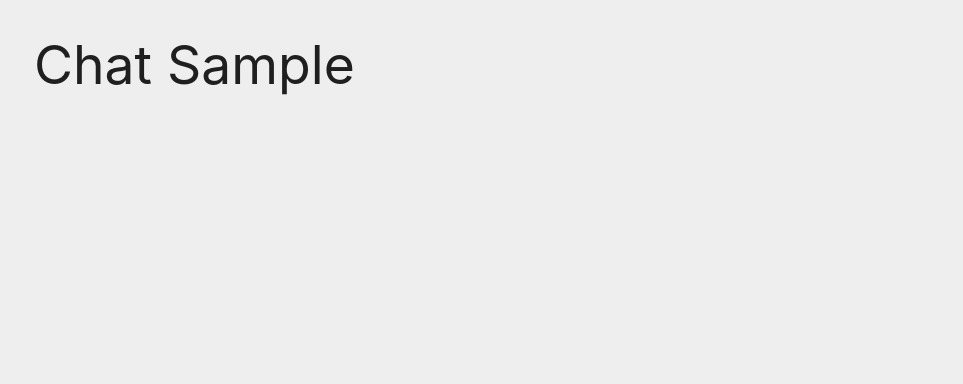
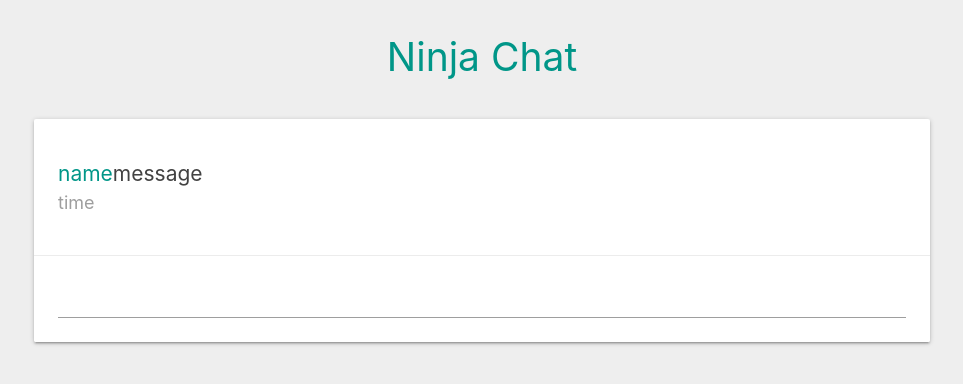
Before and after one commit to tomliangg/vue-chat, a Vue app: page /#/ in a window 1280 px wide. Both pictures are taken after typing "Sample" into the empty fields and a click on the button "ENTER CHAT". Shown: the top 384 px of the page, without its empty margins (158-1121 px from the left). Built offline with nearby package versions, Linux system fonts and the light colour scheme.

Commit message:
creating chat window

```diff
--- a/src/components/Chat.vue
+++ b/src/components/Chat.vue
@@ -1,6 +1,20 @@
 <template>
   <div class="chat container">
-    <h2>Chat {{ this.name }}</h2>
+    <h2 class="center teal-text">Ninja Chat</h2>
+    <div class="card">
+      <div class="card-content">
+        <ul class="messages">
+          <li>
+            <span class="teal-text">name</span>
+            <span class="grey-text text-darken-3">message</span>
+            <span class="grey-text time">time</span>
+          </li>
+        </ul>
+      </div>
+      <div class="card-action">
+        <input type="text">
+      </div>
+    </div>
   </div>
 </template>
 
@@ -10,12 +24,21 @@
   props: ['name'],
   data(){
     return{
-
     }
   }
 }
 </script>
 
 <style>
-
+.chat h2{
+  font-size: 2.6em;
+  margin-bottom: 40px;
+}
+.chat span{
+  font-size: 1.4em;
+}
+.chat .time{
+  display: block;
+  font-size: 1.2em;
+}
 </style>
```
